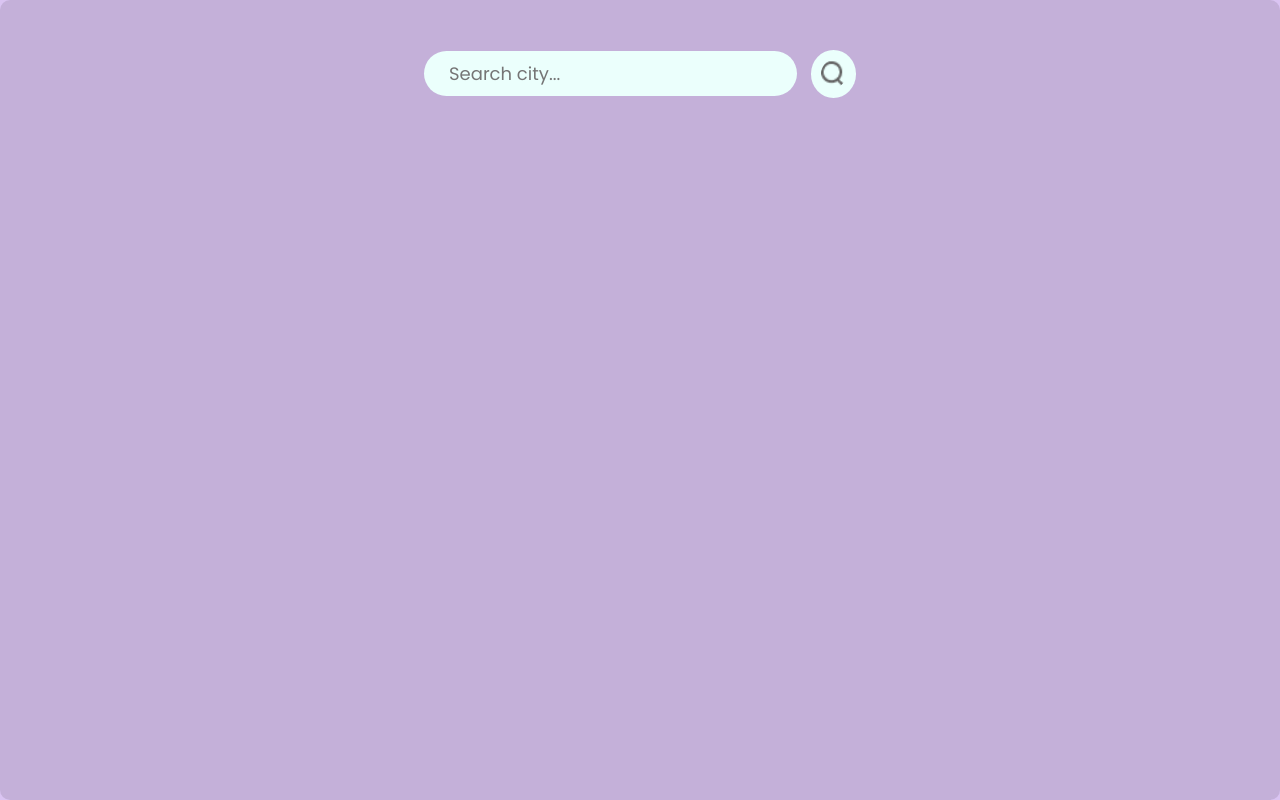
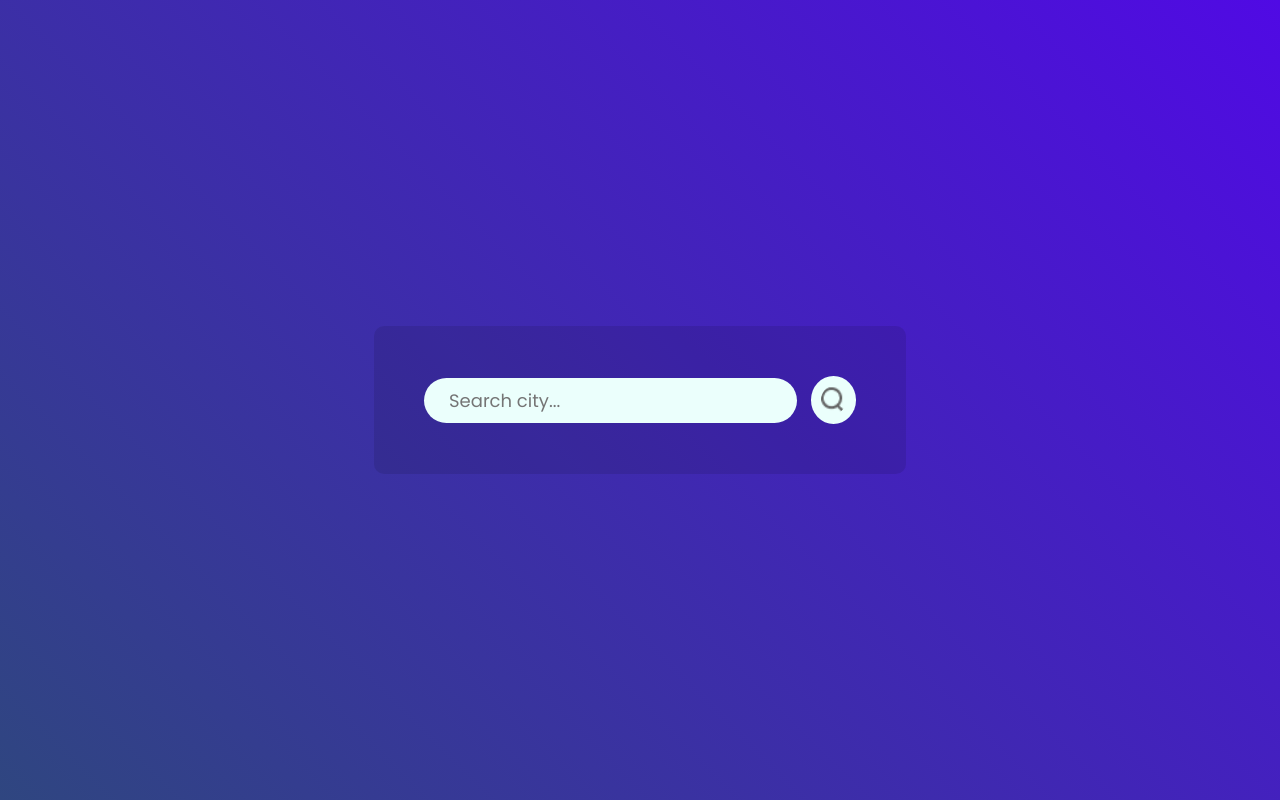
Before and after one commit to Niro-Jas/WEATHER-APP, a React app: page / in a window 1280 px wide. Built offline with nearby package versions, Linux system fonts and the light colour scheme; the HTML template or start-up script is replaced by a standard one; a web font is replaced by a local one.

Commit message:
Update Weather.jsx

```diff
--- a/src/components/Weather.jsx
+++ b/src/components/Weather.jsx
@@ -63,6 +63,7 @@ const Weather = () => {
   }
 
   return (
+    <div className="weather-container">
       <div className="weather">
         <div className="search-bar">
           <input ref={inputRef} type="text" placeholder="Search city..." />
@@ -70,7 +71,6 @@ const Weather = () => {
             src={search_icon}
             alt="Search"
             onClick={() => search(inputRef.current.value)}
-          style={{ cursor: "pointer" }}
           />
         </div>
 
@@ -98,6 +98,7 @@ const Weather = () => {
           </>
         )}
       </div>
+    </div>
   )
 }
 
```
Lines whose indentation alone changed are shown as unchanged.
